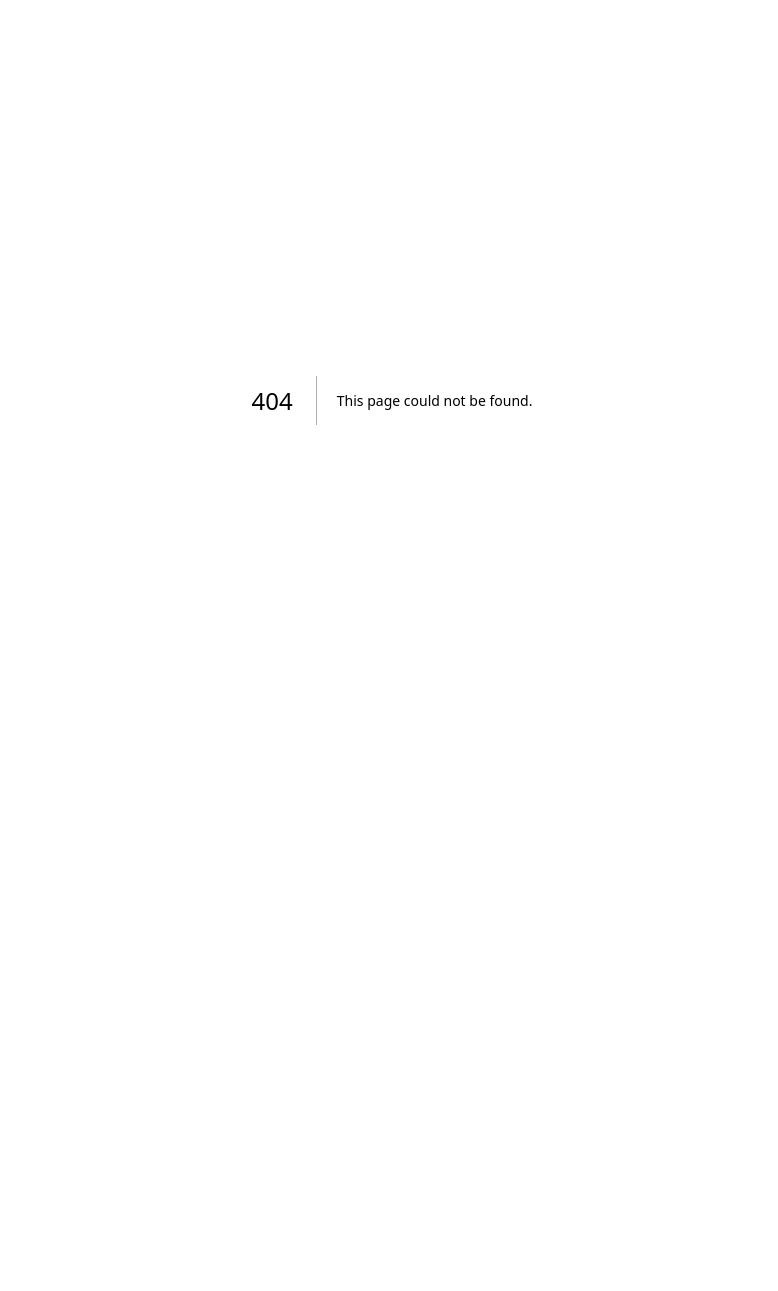
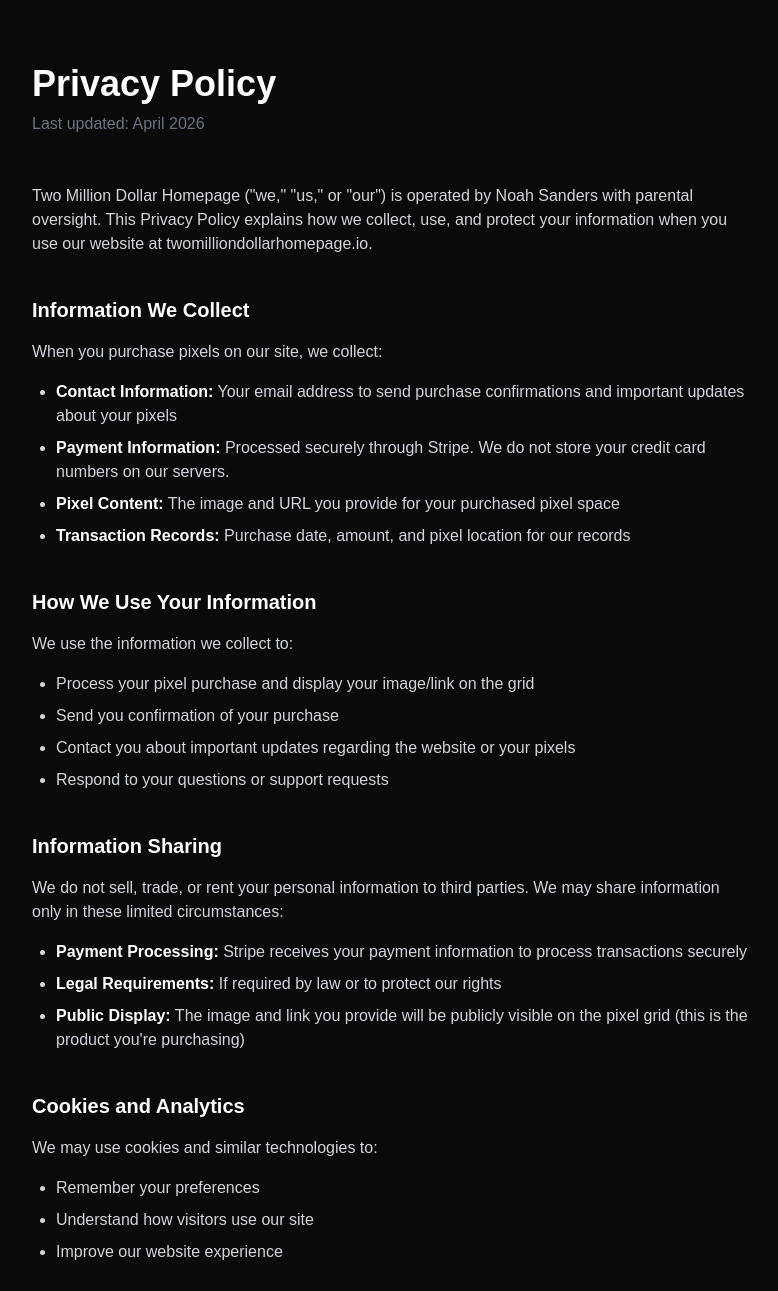
Before and after one commit to joshuasanders514-commits/twomilliondollarhomepage, a Next.js app: page /privacy in a window 1280 px wide. Before the commit this address had no page. Shown: the top 1291 px of the page, without its empty margins (248-1026 px from the left). Before the commit the page ends 800 px from the top, so only its background shows below. Built offline with nearby package versions, Linux system fonts and the light colour scheme.

Commit message:
Add privacy policy page

```diff
--- /dev/null
+++ b/app/privacy/page.tsx
@@ -0,0 +1,75 @@
+export default function PrivacyPage() {
+  return (
+    <div className="min-h-screen bg-[#0a0a0a] text-gray-300">
+      <div className="max-w-3xl mx-auto px-6 py-16">
+        <h1 className="text-4xl font-bold text-white mb-2">Privacy Policy</h1>
+        <p className="text-gray-500 mb-12">Last updated: April 2026</p>
+
+        <p className="mb-8">
+          Two Million Dollar Homepage ("we," "us," or "our") is operated by Noah Sanders with parental oversight. This Privacy Policy explains how we collect, use, and protect your information when you use our website at twomilliondollarhomepage.io.
+        </p>
+
+        <h2 className="text-xl font-semibold text-white mt-10 mb-4">Information We Collect</h2>
+        <p className="mb-4">When you purchase pixels on our site, we collect:</p>
+        <ul className="list-disc pl-6 mb-6 space-y-2">
+          <li><strong className="text-white">Contact Information:</strong> Your email address to send purchase confirmations and important updates about your pixels</li>
+          <li><strong className="text-white">Payment Information:</strong> Processed securely through Stripe. We do not store your credit card numbers on our servers.</li>
+          <li><strong className="text-white">Pixel Content:</strong> The image and URL you provide for your purchased pixel space</li>
+          <li><strong className="text-white">Transaction Records:</strong> Purchase date, amount, and pixel location for our records</li>
+        </ul>
+
+        <h2 className="text-xl font-semibold text-white mt-10 mb-4">How We Use Your Information</h2>
+        <p className="mb-4">We use the information we collect to:</p>
+        <ul className="list-disc pl-6 mb-6 space-y-2">
+          <li>Process your pixel purchase and display your image/link on the grid</li>
+          <li>Send you confirmation of your purchase</li>
+          <li>Contact you about important updates regarding the website or your pixels</li>
+          <li>Respond to your questions or support requests</li>
+        </ul>
+
+        <h2 className="text-xl font-semibold text-white mt-10 mb-4">Information Sharing</h2>
+        <p className="mb-4">We do not sell, trade, or rent your personal information to third parties. We may share information only in these limited circumstances:</p>
+        <ul className="list-disc pl-6 mb-6 space-y-2">
+          <li><strong className="text-white">Payment Processing:</strong> Stripe receives your payment information to process transactions securely</li>
+          <li><strong className="text-white">Legal Requirements:</strong> If required by law or to protect our rights</li>
+          <li><strong className="text-white">Public Display:</strong> The image and link you provide will be publicly visible on the pixel grid (this is the product you're purchasing)</li>
+        </ul>
+
+        <h2 className="text-xl font-semibold text-white mt-10 mb-4">Cookies and Analytics</h2>
+        <p className="mb-4">We may use cookies and similar technologies to:</p>
+        <ul className="list-disc pl-6 mb-6 space-y-2">
+          <li>Remember your preferences</li>
+          <li>Understand how visitors use our site</li>
+          <li>Improve our website experience</li>
+        </ul>
+        <p className="mb-6">You can disable cookies in your browser settings, though some features may not work properly.</p>
+
+        <h2 className="text-xl font-semibold text-white mt-10 mb-4">Data Security</h2>
+        <p className="mb-6">We take reasonable measures to protect your information. Payment processing is handled by Stripe, which maintains PCI-DSS compliance. However, no internet transmission is 100% secure, and we cannot guarantee absolute security.</p>
+
+        <h2 className="text-xl font-semibold text-white mt-10 mb-4">Children's Privacy</h2>
+        <p className="mb-6">While our website operator is a minor (with parental oversight), we do not knowingly collect personal information from children under 13 without parental consent. If you believe a child has provided us with personal information, please contact us.</p>
+
+        <h2 className="text-xl font-semibold text-white mt-10 mb-4">Your Rights</h2>
+        <p className="mb-4">You may request to:</p>
+        <ul className="list-disc pl-6 mb-6 space-y-2">
+          <li>Access the personal information we have about you</li>
+          <li>Correct inaccurate information</li>
+          <li>Request deletion of your information (note: this does not apply to purchased pixel space, which is non-refundable)</li>
+        </ul>
+
+        <h2 className="text-xl font-semibold text-white mt-10 mb-4">Data Retention</h2>
+        <div className="bg-[#1a1a2e] border-l-4 border-blue-500 p-5 rounded-r-lg mb-6">
+          <p className="text-gray-300">We retain your information for as long as the website remains operational. Please see our Terms of Service for important information about website continuity and data preservation.</p>
+        </div>
+
+        <h2 className="text-xl font-semibold text-white mt-10 mb-4">Changes to This Policy</h2>
+        <p className="mb-6">We may update this Privacy Policy from time to time. We will notify you of significant changes by posting the new policy on this page with an updated date.</p>
+
+        <h2 className="text-xl font-semibold text-white mt-10 mb-4">Contact Us</h2>
+        <p className="mb-2">If you have questions about this Privacy Policy, please contact us at:</p>
+        <p><a href="mailto:joshuasanders514@gmail.com" className="text-blue-400 hover:text-blue-300">joshuasanders514@gmail.com</a></p>
+      </div>
+    </div>
+  );
+}
```
